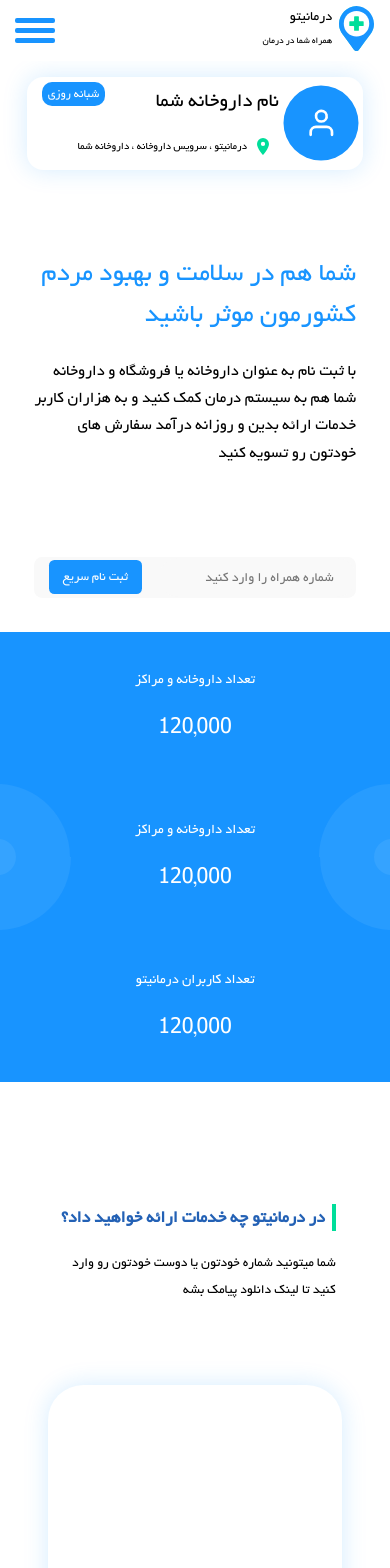
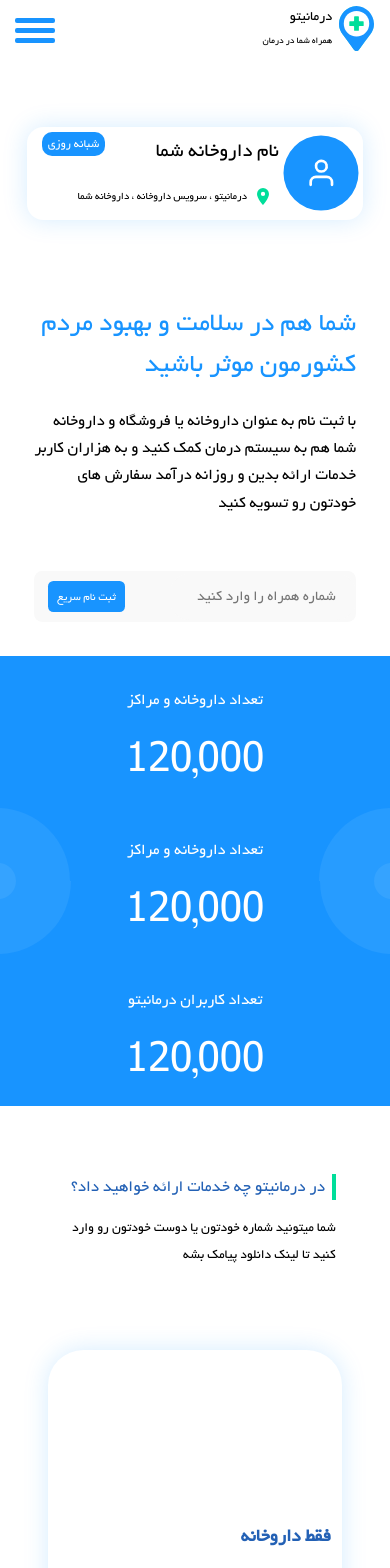
Before and after one commit to Alioo11/Darmanito, a React (Create React App) app: page /membership in a window 390 px wide. Shown: the top 1568 px of the page. Built offline with nearby package versions, Linux system fonts and the light colour scheme.

Commit message:
responsive debuge

```diff
--- a/src/componants/FAQ/FAQ.css
+++ b/src/componants/FAQ/FAQ.css
@@ -99,6 +99,10 @@
   font-size: 1.2rem;
   color: var(--darkblue);
 }
+.FAQ__Questions__question p {
+  font-size: 0.9rem;
+  line-height: 3rem;
+}
 
 .FAQ__Questions__symbol {
   padding: 0px 30px 0px 30px;
@@ -135,11 +139,15 @@
 }
 
 @media only screen and (max-width: 720px) {
+  .FAQ__blue-header {
+    font-size: 1.5rem;
+    height: 5rem;
+  }
   .FAQ__blue-header img {
     display: none;
   }
   .FAQ__cards {
-    grid-template-columns: repeat(4, 180px);
+    grid-template-columns: repeat(4, 150px);
   }
   .questions-and-answers {
     font-size: 0.9em;
--- a/src/componants/contact-us/ContactUs.css
+++ b/src/componants/contact-us/ContactUs.css
@@ -60,7 +60,7 @@
 .contact-us__form input {
   width: 90%;
   height: 3rem;
-  border-radius: 0.8rem;
+  border-radius: 0.6rem;
   border: 1px solid rgb(155, 155, 155);
   font-size: 1rem;
 }
@@ -72,8 +72,8 @@
 
 .contact-us__form textarea {
   width: 90%;
-  height: 6rem;
-  border-radius: 0.8rem;
+  height: 8rem;
+  border-radius: 0.6rem;
   border: 1px solid rgb(155, 155, 155);
   font-size: 1rem;
 }
@@ -100,12 +100,14 @@
   height: fit-content;
   max-height: 150px;
   padding: 5%;
-  box-shadow: 0px 0px 15px rgba(24, 147, 255, 0.1);
   border-radius: 1rem;
   display: grid;
   grid-template-columns: 1fr 1fr;
   grid-template-rows: 1fr 1fr;
   position: absolute;
+}
+.contact-us__map__card p {
+  margin: 0;
 }
 
 .contact-us__map__card__address {
@@ -137,6 +139,8 @@
 @media only screen and (max-width: 1140px) {
   .contact-us__map__card {
     font-size: 0.9rem;
+    width: 90%;
+    margin: 0;
   }
 
   .contanct-us__blue-header__left-shape {
@@ -158,9 +162,20 @@
   }
 }
 @media only screen and (max-width: 720px) {
+  .contact-us__map__card {
+    bottom: -150px;
+  }
+  .contact-us__form {
+    margin-top: 12rem;
+  }
   .contanct-us {
     flex-direction: column;
     padding: 6rem 2rem;
+  }
+  .contact-us__map__card {
+    width: 80%;
+    margin: 5%;
+    box-shadow: 0px 0px 20px rgba(0, 0, 0, 0.227);
   }
   .contact-us__map {
     min-height: 300px;
--- a/src/componants/footer/Footer.css
+++ b/src/componants/footer/Footer.css
@@ -56,9 +56,13 @@
 }
 .footer__media__media-list {
   display: flex;
+  width: 100%;
+  justify-content: flex-start;
+  align-items: center;
+  margin-bottom: 80px;
 }
 .footer__media__media-list img {
-  margin: 0px 10px;
+  margin: 1rem 1.2rem;
 }
 
 /************** footer links*********************/
@@ -142,8 +146,8 @@
   .footer__media {
     font-size: 1rem;
   }
-  .footer__media__media-list img {
-    margin: 0rem 2.5rem 4rem 2.5rem;
+  .footer__media__media-list {
+    justify-content: center;
   }
   .support {
     flex-direction: column-reverse;
--- a/src/componants/main page/MainPage.css
+++ b/src/componants/main page/MainPage.css
@@ -52,6 +52,17 @@
   margin: 0.35rem;
   padding: 0.5rem 0.95rem;
 }
+.intro__content__btn-box :first-child {
+  border: none;
+}
+.intro__content__btn-box > :first-child:hover {
+  background-color: var(--lightblue);
+  color: var(--blue);
+}
+.intro__content__btn-box > :last-child:hover {
+  background-color: var(--lightblue);
+  color: var(--blue);
+}
 
 .intro__content__btn {
   border: 2px solid var(--blue);
@@ -96,8 +107,11 @@
   text-align: center;
   width: 90%;
 }
-
+.about__content__description {
+  width: 90%;
+}
 .about__container__logo__logo {
+  background-color: white;
   padding: 1.8rem;
   border-radius: 1.1rem;
   box-shadow: 0px 0px 2.5rem rgba(24, 147, 255, 0.216);
@@ -238,7 +252,7 @@
 }
 .app__right-cloud {
   position: absolute;
-  right: -150px;
+  right: -250px;
   top: -100px;
   z-index: 0;
 }
@@ -258,20 +272,18 @@
   flex: 2;
   z-index: 1;
   margin-top: 60px;
-  padding: 4rem;
+  padding: 4rem 6rem 0rem 0rem;
   direction: rtl;
   color: white;
 }
 .app__content__input-section {
+  width: 70%;
   margin-top: 30px;
 }
 .app__content__input-section button {
-  padding: 0.4rem 1.1rem;
-  font-size: 1rem;
+  padding: 0.4rem 1.4rem;
 }
-.app__content__input-section input {
-  font-size: 1rem;
-}
+
 .app__content__app-box {
   margin-top: 30px;
   display: flex;
@@ -300,7 +312,7 @@
 .membership__container {
   position: absolute;
   width: 80%;
-  height: 420px;
+  height: 400px;
   border-radius: 30px;
   background-color: white;
   box-shadow: 0px 0px 15px rgba(24, 148, 255, 0.25);
@@ -327,18 +339,14 @@
 .membership__content__input {
   margin-top: 60px;
   background-color: #f9f9f9;
-  font-size: 0.8rem;
-  font-weight: 100;
   width: 100%;
 }
 .membership__content__input input {
-  font-size: 0.9rem;
-  width: 65%;
   background-color: transparent;
+  width: 43%;
 }
 .membership__content__input button {
-  font-size: 1.1em;
-  padding: 0.4em 0.6em;
+  padding: 0.5rem 1rem;
 }
 
 #membership-description::before {
@@ -370,7 +378,13 @@
     width: 7rem;
     margin: 0.1rem;
   }
+  .app__content {
+    padding: 4rem 3rem 0rem 0rem;
+  }
   /*****************************membership*****************************************/
+  .membership {
+    height: 670px;
+  }
   .membership__subscription {
     width: 16rem;
     margin: 0;
@@ -385,13 +399,16 @@
     justify-content: center;
     align-items: center;
     margin-top: 70px;
-    height: fit-content;
+    height: 560px;
   }
   .membership__content__input {
     margin-top: 50px;
   }
   .membership__content__input input {
     width: 60%;
+  }
+  .membership__content__input button {
+    border-radius: 15px;
   }
 
   .membership__subscription-bg {
@@ -514,7 +531,7 @@
   /************************app section ****************************************************/
   .app {
     flex-direction: column-reverse;
-    height: 890px;
+    height: 910px;
   }
 
   .app__content {
@@ -557,6 +574,22 @@
     margin: 0.5rem;
   }
   /*****************************main memebership*****************************************/
+  .membership__content {
+    padding: 1.2rem;
+  }
+  .membership__content__input {
+    margin-top: 60px;
+    background-color: #f9f9f9;
+    width: 100%;
+  }
+  .membership__content__input input {
+    font-size: 0.7rem;
+  }
+  .membership__content__input button {
+    padding: 0.9rem 0.5rem;
+    font-size: 0.9rem;
+  }
+
   /**********************************************************************/
   #app-descriptopn::before {
     content: "شما میتونید شماره خودتون یا دوست خودتون رو وارد کنید تا لینک دانلود پیامک بشه";
@@ -569,6 +602,7 @@
     content: "من داروخانه یا مرکز درمانی هستم";
   }
 }
+
 @media only screen and (max-width: 450px) {
   .membership__content__input input {
     width: 50%;
--- a/src/componants/main page/MainPage.js
+++ b/src/componants/main page/MainPage.js
@@ -68,7 +68,10 @@
         <main className='about'>
           <section className='about__content '>
             <h2 id='about-header' className='header'></h2>
-            <p id='about-description'></p>
+            <p
+              id='about-description'
+              className='about__content__description'
+            ></p>
             <div className='about__content__logo__container'>
               <div className='about__container__logo__item'>
                 <img
--- a/src/componants/membership/Membership.css
+++ b/src/componants/membership/Membership.css
@@ -1,6 +1,6 @@
 /*****************************about-membership********************************/
 .about-membership {
-  padding-top: 50px;
+  padding-top: 100px;
   display: flex;
   flex-direction: row;
 }
@@ -83,25 +83,21 @@
   height: 500px;
 }
 .about-membership__content__titile {
-  font-size: 1.4rem;
+  font-size: 1.2rem;
   color: var(--blue);
+  font-weight: 900;
 }
 .about-membership__content__input {
+  margin-top: 4rem;
   width: 100%;
-  display: flex;
-  justify-content: space-between;
   background-color: #f9f9f9;
 }
 .about-membership__content__input input {
-  font-size: 0.85em;
-
-  width: 60%;
+  width: 45%;
   background-color: #f9f9f9;
 }
-
 .about-membership__content__input button {
   padding: 0.5rem 1rem;
-  font-size: 0.85em;
 }
 
 /**************************membership blue statics*****************************************/
@@ -131,11 +127,14 @@
 }
 /**************************membership about section****************************************/
 .membership-about-facilities {
-  padding: 4rem;
+  padding: 0rem 4rem 4rem 4rem;
 }
 .membership-about-facilities__title {
   direction: rtl;
   margin: 5rem 0rem;
+}
+.membership-about-facilities__title h2 {
+  font-size: 1.25rem;
 }
 .membership-about-facilities__cards {
   width: 100%;
@@ -160,7 +159,7 @@
 }
 .membership-about-facilities__cards__card__title {
   color: var(--darkblue);
-  font-size: 1.3rem;
+  font-size: 1.4rem;
   direction: rtl;
 }
 .membership-about-facilities__cards__card__content {
@@ -173,7 +172,9 @@
 }
 
 .membership-about-facilities__cards__card__btn button {
-  padding: 0.7rem 3.5rem;
+  font-size: 1.5rem;
+  padding: 1rem 4rem;
+  border-radius: 1rem;
   background-color: var(--blue);
   border: none;
   color: white;
@@ -198,6 +199,12 @@
     width: 16em;
   }
 }
+@media only screen and (max-width: 820px) {
+  .about-membership__content__input button {
+    font-size: 0.85rem;
+    padding: 0.5rem 0.7rem;
+  }
+}
 @media only screen and (max-width: 720px) {
   .about-membership {
     flex-direction: column;
@@ -215,16 +222,20 @@
   .about-membership__content {
     font-size: 1.2rem;
   }
-  .about-membership__content__input {
-    margin-top: 90px;
-  }
-  .about-membership__content__input button {
-    font-size: 0.95rem;
-  }
   .membership__blue-statics {
     flex-direction: column;
     height: 450px;
   }
+
+  .membership__blue-statics__section h2 {
+    font-size: 3rem;
+    margin: 0;
+  }
+
+  .membership__blue-statics__section p {
+    font-size: 1.2rem;
+  }
+
   .membership-about-facilities__cards {
     flex-direction: column;
     align-items: center;
@@ -242,6 +253,7 @@
     content: "فقط داروخانه";
   }
   .membership-about-facilities__cards__card__img {
+    height: 10rem;
     visibility: hidden;
   }
 }
--- a/src/componants/membership/Membership.js
+++ b/src/componants/membership/Membership.js
@@ -102,7 +102,7 @@
       </main>
       <main className='membership-about-facilities'>
         <section className='membership-about-facilities__title'>
-          <h3 className='header'>در درمانیتو چه خدمات ارائه خواهید داد؟</h3>
+          <h2 className='header'>در درمانیتو چه خدمات ارائه خواهید داد؟</h2>
           <p id='membership-about-description'></p>
         </section>
         <section className='membership-about-facilities__cards'>
--- a/src/componants/nav bar/NavBar.css
+++ b/src/componants/nav bar/NavBar.css
@@ -46,6 +46,10 @@
   background-color: var(--lightblue);
   border: none;
   color: var(--blue);
+}
+.nav__btn:hover {
+  background-color: var(--blue);
+  color: white;
 }
 .nav__logo {
   font-size: 0.7rem;
--- a/src/index.css
+++ b/src/index.css
@@ -63,9 +63,9 @@
 }
 .input-section {
   width: 80%;
+  height: 3.75rem;
   border-radius: 0.6rem;
   background-color: white;
-  height: 3rem;
   display: flex;
   justify-content: space-between;
   align-items: center;
@@ -74,23 +74,22 @@
   border: none;
   color: white;
   background-color: var(--blue);
-  font-size: 1.2rem;
+  font-size: 1.1rem;
   border-radius: 0.4rem;
   padding: 0.2em 1em;
-  margin-left: 15px;
-  width: fit-content;
+  margin-left: 1rem;
 }
 .input-section input {
-  font-size: 1.2rem;
+  font-size: 1.1rem;
   border: none;
   width: 70%;
   height: 90%;
   border-radius: 20px;
+  padding: 0rem 1.5rem;
 }
-::placeholder {
-  padding: 0 1.5rem;
+.input-section input:focus {
+  outline: none;
 }
-
 @media only screen and (min-width: 2000px) {
   html {
     font-size: 1.3rem;
```
